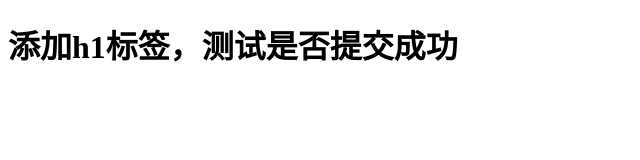
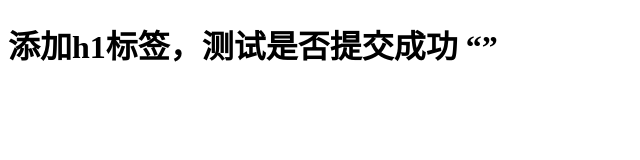
Before and after one commit to yangchaofan200488/AcceptNew, a plain HTML site: page index.html in a window 1280 px wide. Shown: the full height of the page, 0-640 px from the left. Drawn offline with Linux system fonts and the light colour scheme.

Commit message:
Update index.html

```diff
--- a/index.html
+++ b/index.html
@@ -6,6 +6,6 @@
     <title>Document</title>
 </head>
 <body>
-    <h1>添加h1标签，测试是否提交成功</h1>
+    <h1>添加h1标签，测试是否提交成功 <q></q></h1>
 </body>
 </html>
```
